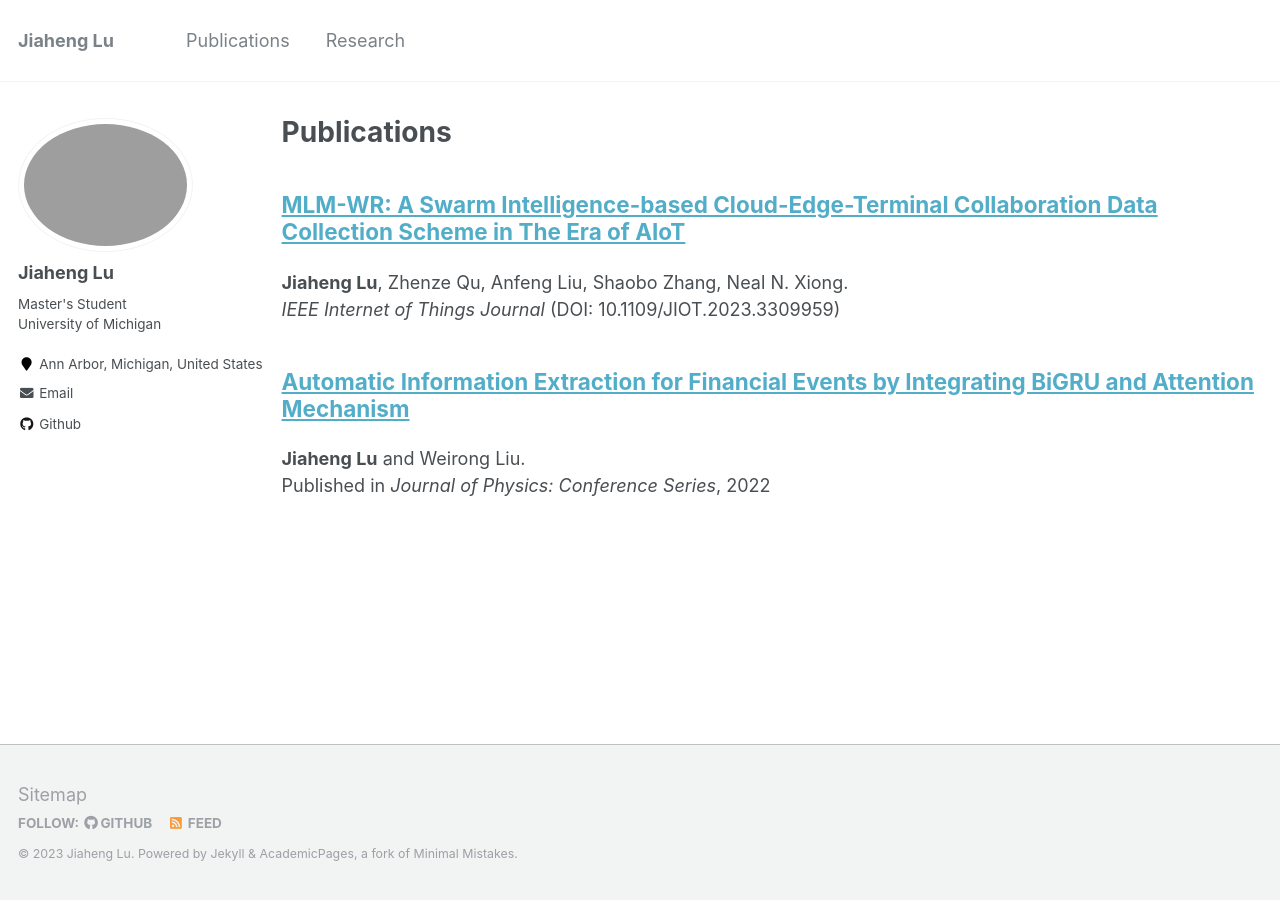
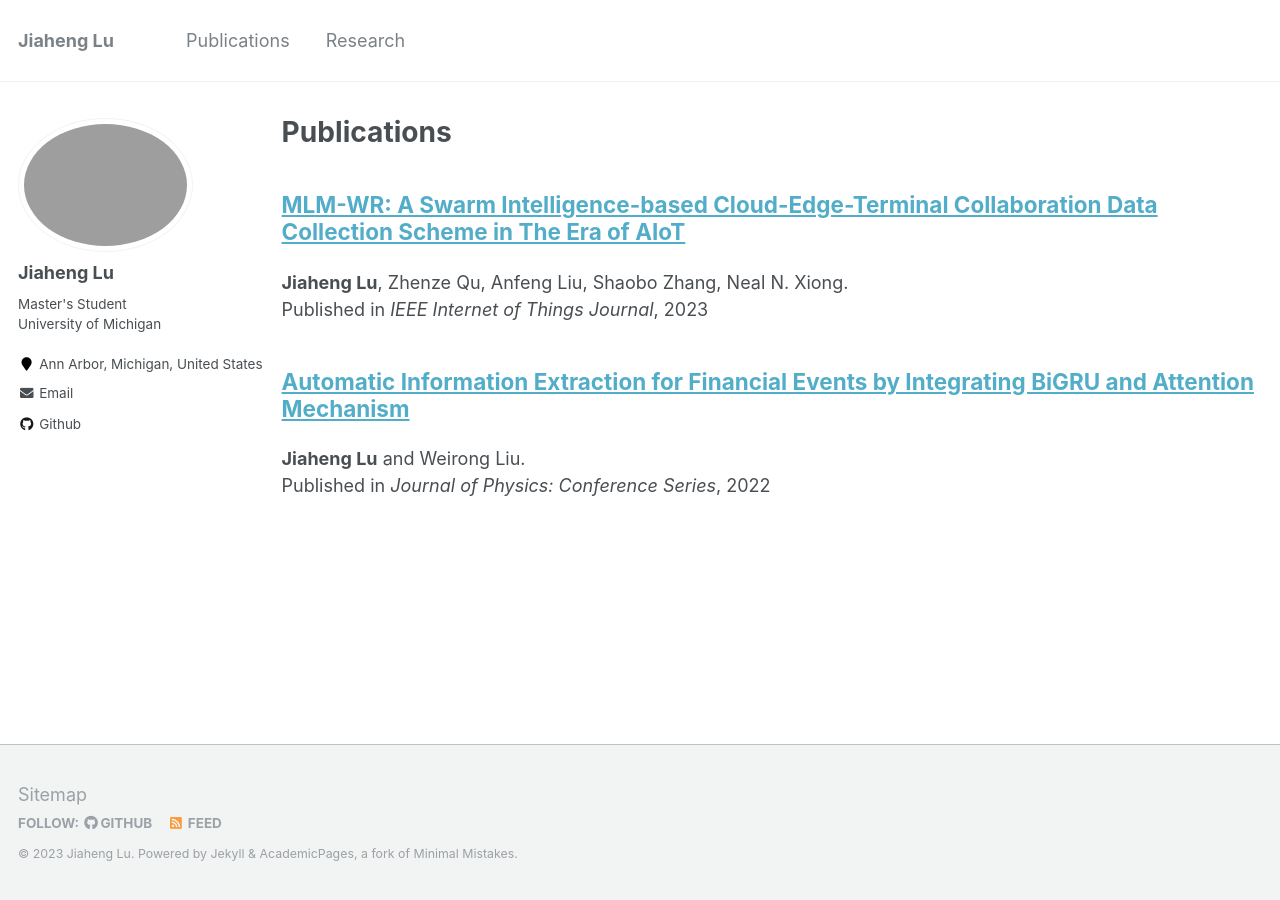
Before and after one commit to JhengLu/JhengLu.github.io, a Jekyll site: the page built from _pages/portfolio.html, in a window 1280 px wide. Built offline with Jekyll 4.4.1, drawn with Linux system fonts in a browser that asks for light colours.

Commit message:
Update portfolio-1.md

```diff
--- a/_portfolio/portfolio-1.md
+++ b/_portfolio/portfolio-1.md
@@ -1,6 +1,6 @@
 ---
 title: "MLM-WR: A Swarm Intelligence-based Cloud-Edge-Terminal Collaboration Data Collection Scheme in The Era of AIoT"
-excerpt: "**Jiaheng Lu**, Zhenze Qu, Anfeng Liu, Shaobo Zhang, Neal N. Xiong. <br>*IEEE Internet of Things Journal* (DOI: 10.1109/JIOT.2023.3309959)"
+excerpt: "**Jiaheng Lu**, Zhenze Qu, Anfeng Liu, Shaobo Zhang, Neal N. Xiong. <br>Published in *IEEE Internet of Things Journal*, 2023"
 collection: portfolio
 ---
 
```
